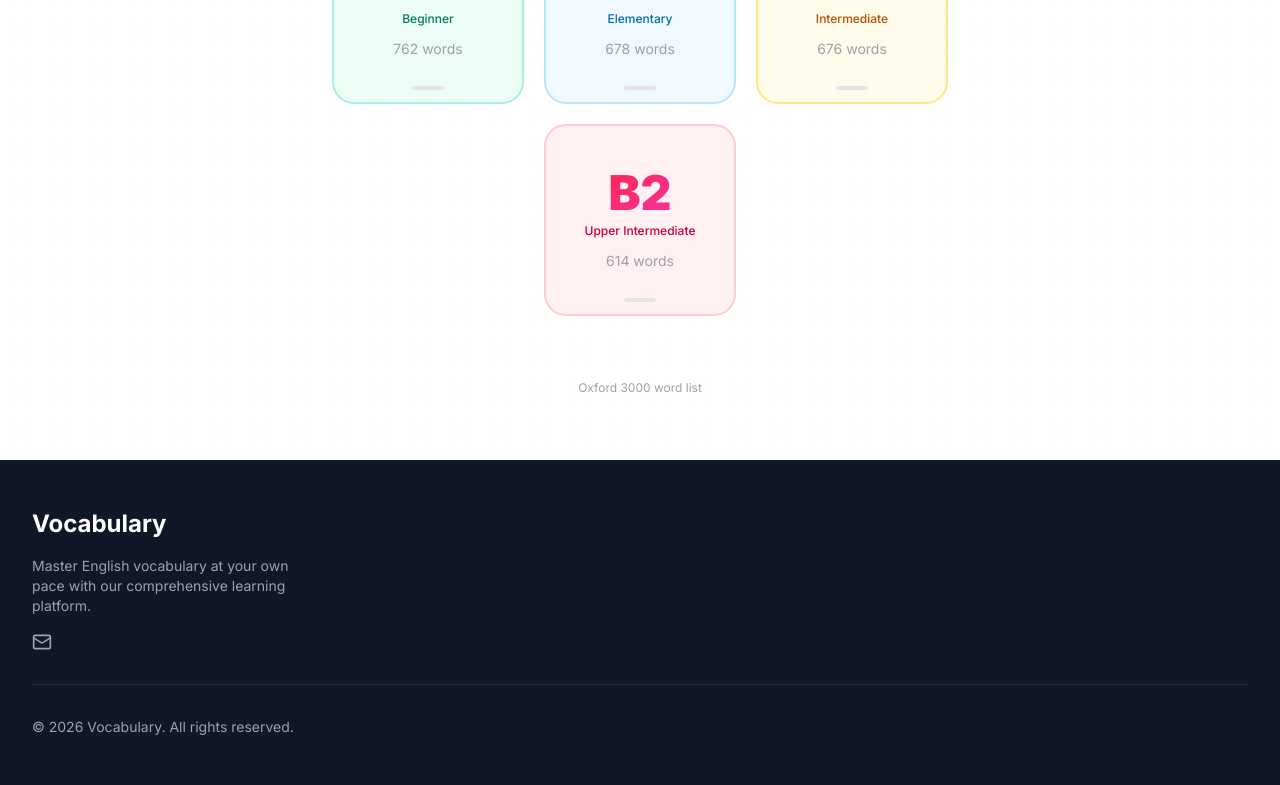
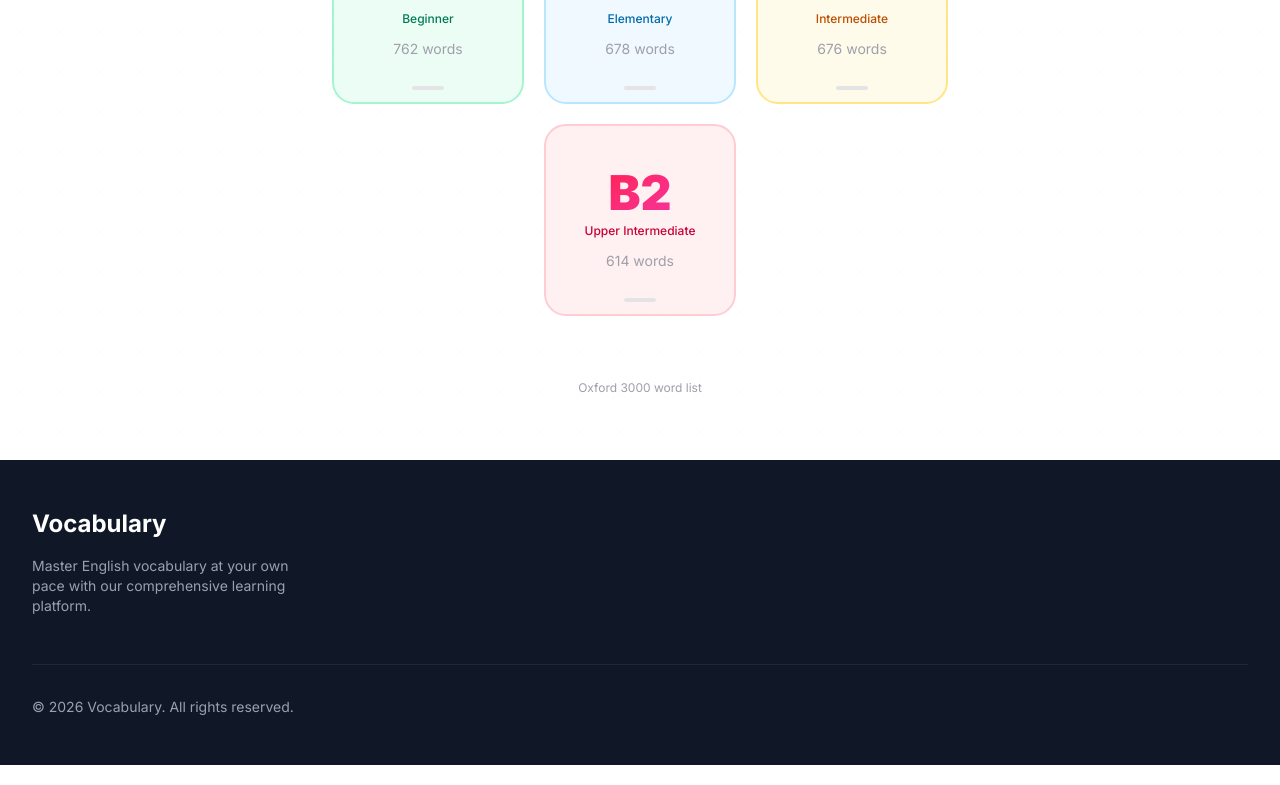
Before and after one commit to Zero-English/zeroenglish, a Next.js app: page / in a window 1280 px wide. Shown: the part 453-1238 px from the top of the page. Built offline with nearby package versions, Linux system fonts and the light colour scheme.

Commit message:
Update FFooter.tsx

```diff
--- a/components/FFooter.tsx
+++ b/components/FFooter.tsx
@@ -45,19 +45,7 @@ export default function FFooter() {
               Master English vocabulary at your own pace with our comprehensive learning platform.
             </p>
             <div className="flex space-x-4">
-              {socialLinks.map((social) => {
-                const Icon = social.icon;
-                return (
-                  <Link
-                    key={social.label}
-                    href={social.href}
-                    aria-label={social.label}
-                    className="text-gray-400 hover:text-blue-400 transition-colors"
-                  >
-                    <Icon className="h-5 w-5" />
-                  </Link>
-                );
-              })}
+
             </div>
           </div>
 
```
